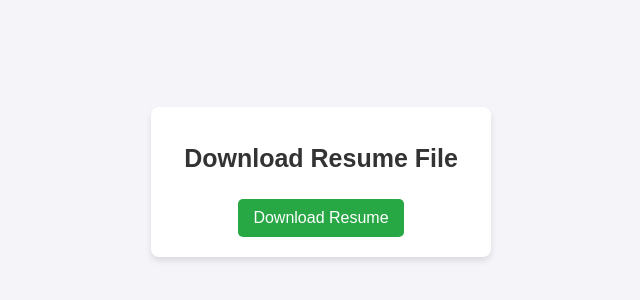
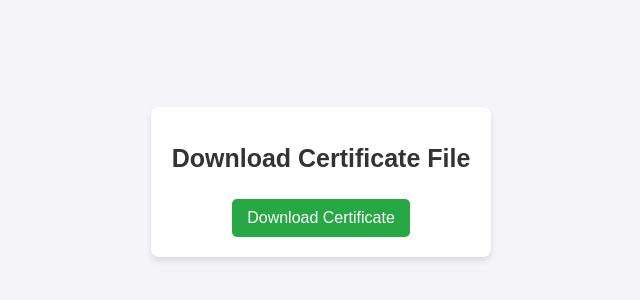
Before and after one commit to 1234shakil/Resume, a plain HTML site: page index.html in a window 1280 px wide. Shown: the part 218-518 px from the top of the page, without its empty margins (319-959 px from the left). Drawn offline with Linux system fonts and the light colour scheme.

Commit message:
Certificate

```diff
--- a/index.html
+++ b/index.html
@@ -4,7 +4,7 @@
 <head>
   <meta charset="UTF-8">
   <meta name="viewport" content="width=device-width, initial-scale=1.0">
-  <title>Online Resume</title>
+  <title>Certificate</title>
   <style>
     body {
       font-family: Arial, sans-serif;
@@ -53,8 +53,8 @@
 
 <body>
   <div class="container">
-    <h1>Download Resume File</h1>
-    <a class="download-btn" href="./Resume.pdf" download="Resume.pdf">Download Resume</a>
+    <h1>Download Certificate File</h1>
+    <a class="download-btn" href="./Certificate.pdf" download="certificate.pdf">Download Certificate</a>
   </div>
 </body>
 
```
Also changed, not shown: 2 other files.
